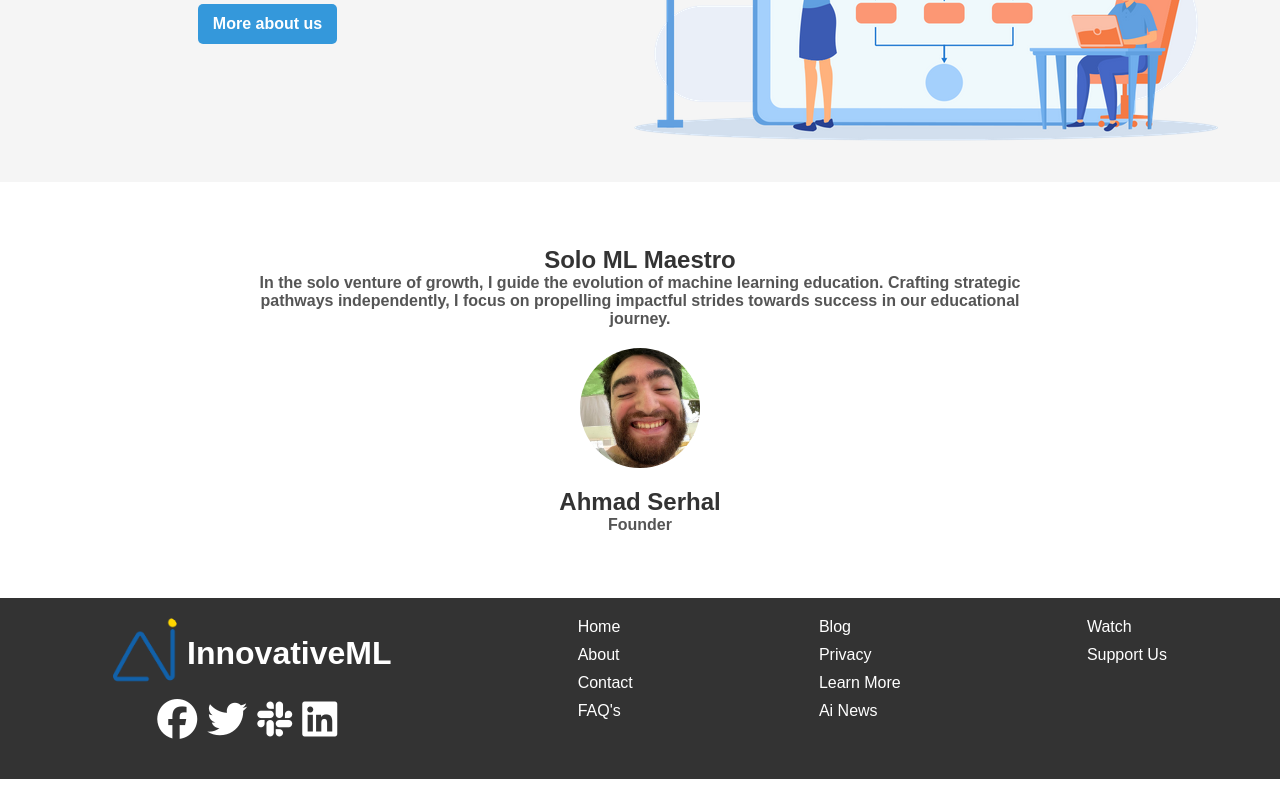
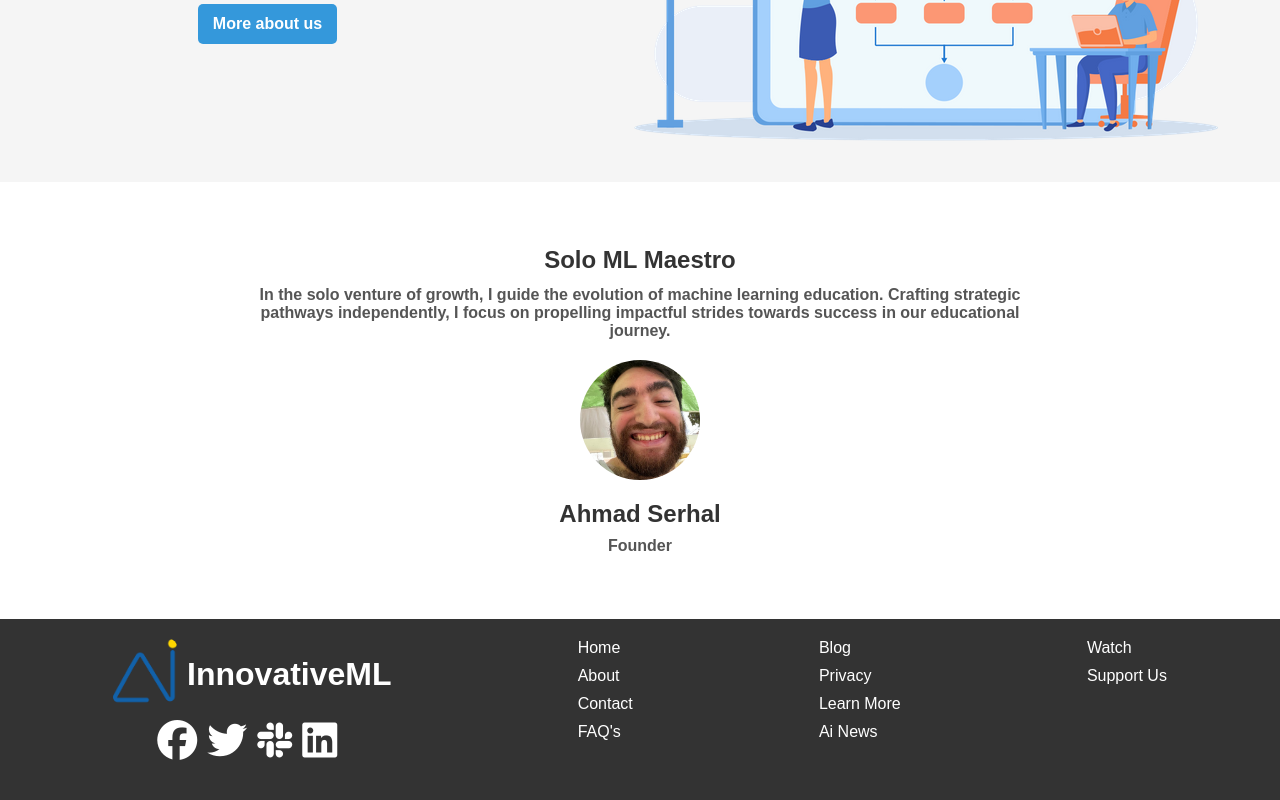
Before and after one commit to AhmadSerhall/innovativeML, a React (Create React App) app in the folder frontend/: page /landing in a window 1280 px wide. Shown: the part 1234-2034 px from the top of the page. Before the commit the page ends 2013 px from the top, so only its background shows below. Built offline with nearby package versions, Linux system fonts and the light colour scheme.

Commit message:
fixed spacing in the ml maestro section

```diff
--- a/frontend/src/pages/Landing/style.css
+++ b/frontend/src/pages/Landing/style.css
@@ -216,10 +216,12 @@
 }
 .ml-maestro {
   text-align: center;
-  gap: 4%;
   margin: 5%;
   margin-right: 20%;
   margin-left: 20%;
+}
+.ml-maestro h2{
+  padding-bottom: 6%;
 }
 
 .profile-container {
```
